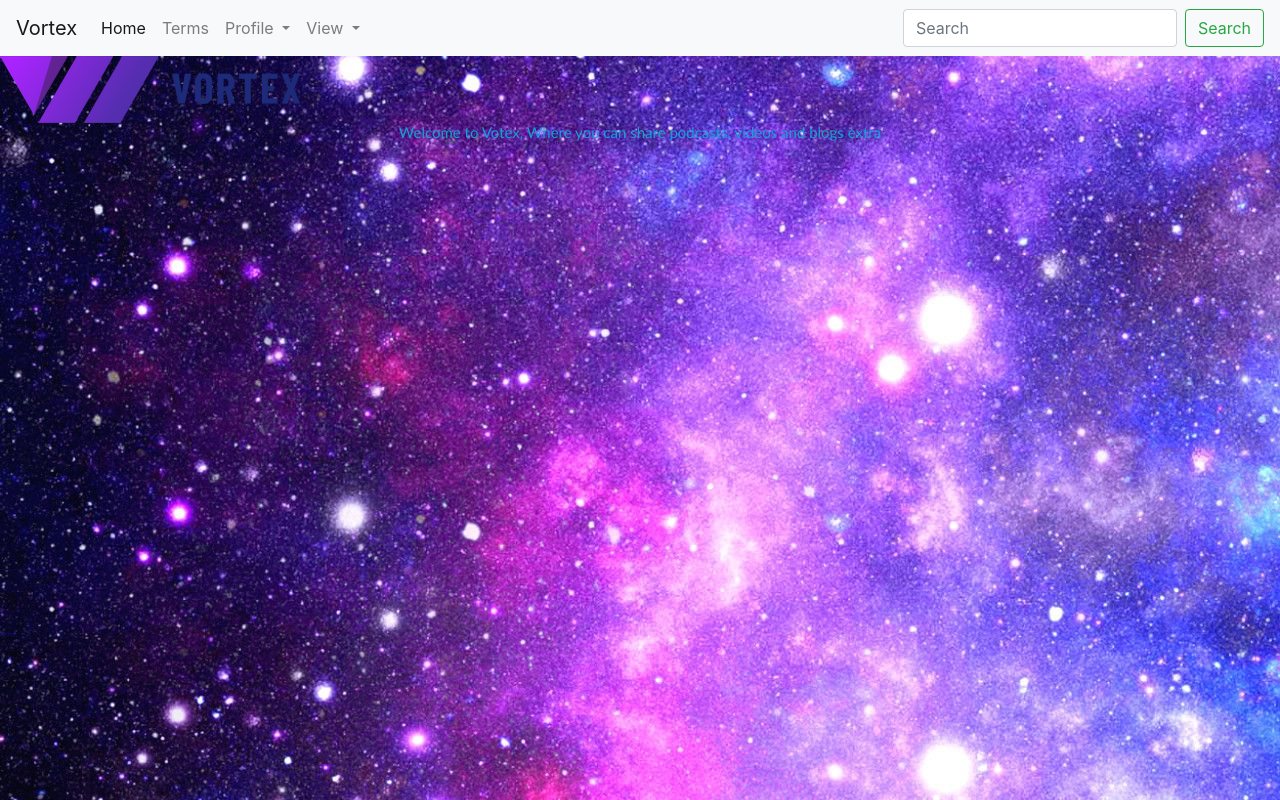
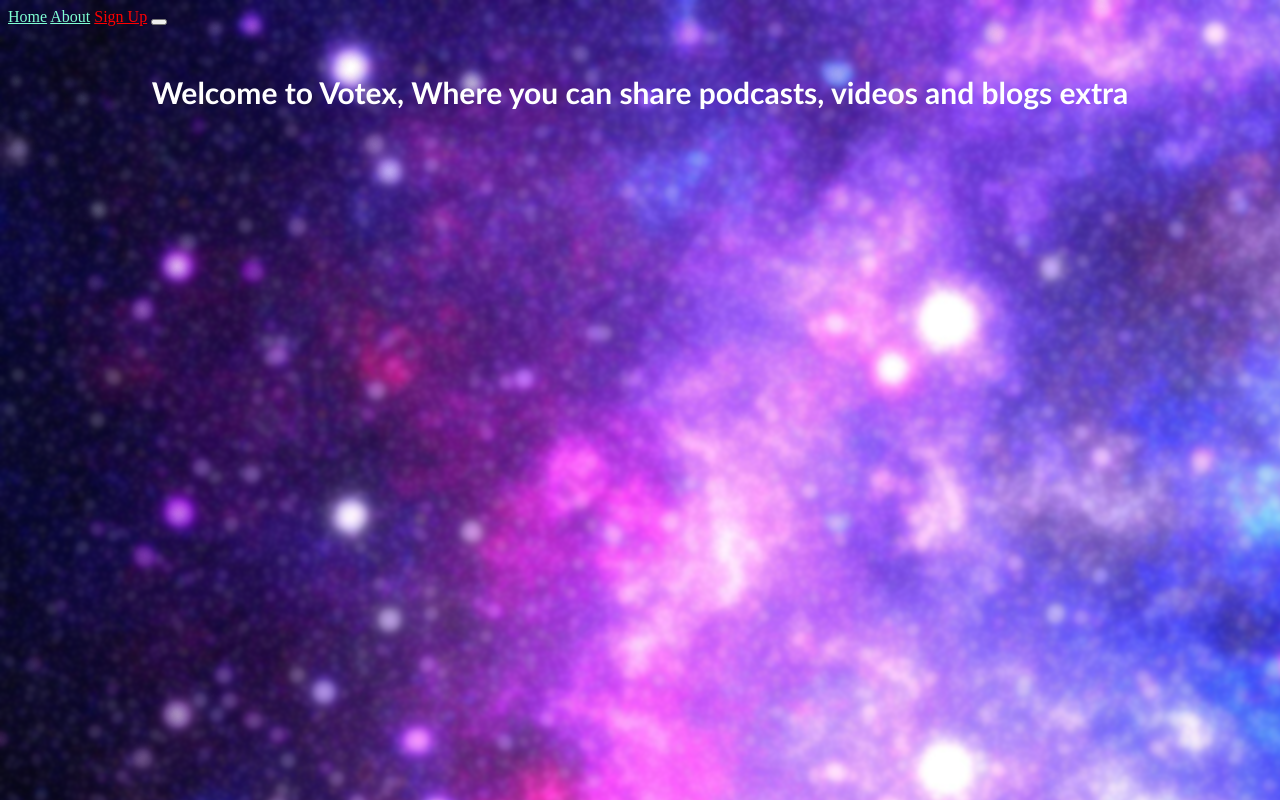
Before and after one commit to PuddlePY/Vortex, a Flask app: page / in a window 1280 px wide. Run offline with Flask 2, Linux system fonts and the light colour scheme; some libraries are stand-ins or nearby versions.

Commit message:
literally dying inside

```diff
--- a/templates/about.html
+++ b/templates/about.html
@@ -1,3 +1,6 @@
+{% extends "base.html" %}
+
+{% block content %}
 <html>
     <body>
         <html>
@@ -18,7 +21,7 @@
 
 
   font-family: 'Trebuchet MS', sans-serif;
-  font-size: 15px;
+  font-size: 30px;
   text-align: center;
   color: rgb(23, 160, 214);
 
@@ -34,3 +37,4 @@
 
 </body>
 </html>
+{% endblock %}
--- a/templates/base.html
+++ b/templates/base.html
@@ -1,11 +1,11 @@
+{% block content %}
+
 <html>
     <body>
         <head>
             <nav class="navbar navbar-expand-lg navbar-light bg-light">
-                <a class="navbar-brand" href="aboutus">Vortex</a>
-                <button class="navbar-toggler" type="button" data-toggle="collapse" data-target="#navbarSupportedContent" aria-controls="navbarSupportedContent" aria-expanded="false" aria-label="Toggle navigation">
-                  <span class="navbar-toggler-icon"></span>
                 </button>
+                <img src="{{url_for('static', filename='vortex.png')}}" align="middle" />
 
                 <div class="collapse navbar-collapse" id="navbarSupportedContent">
                   <ul class="navbar-nav mr-auto">
@@ -31,8 +31,7 @@
                           <div class="dropdown-menu" aria-labelledby="navbarDropdown">
                             <a class="dropdown-item" href="blogs">Blogs</a>
                             <a class="dropdown-item" href="podcasts">Podcasts</a>
-                            <a class="dropdown-item" href="forums"></a>
-                            <img src="{{url_for('static', filename='vortex.png')}}" align="middle" />
+                            <a class="dropdown-item" href="forums"></a
                       </div>
                     </li>
                     <li class="nav-item">
@@ -51,8 +50,6 @@
         <script src="https://code.jquery.com/jquery-3.3.1.slim.min.js" integrity="sha384-q8i/X+965DzO0rT7abK41JStQIAqVgRVzpbzo5smXKp4YfRvH+8abtTE1Pi6jizo" crossorigin="anonymous"></script>
         <script src="https://cdnjs.cloudflare.com/ajax/libs/popper.js/1.14.7/umd/popper.min.js" integrity="sha384-UO2eT0CpHqdSJQ6hJty5KVphtPhzWj9WO1clHTMGa3JDZwrnQq4sF86dIHNDz0W1" crossorigin="anonymous"></script>
         <script src="https://stackpath.bootstrapcdn.com/bootstrap/4.3.1/js/bootstrap.min.js" integrity="sha384-JjSmVgyd0p3pXB1rRibZUAYoIIy6OrQ6VrjIEaFf/nJGzIxFDsf4x0xIM+B07jRM" crossorigin="anonymous"></script>
-        <title>{% block content %}{% endblock %}</title>
     </body>
-
-
-</html>
+  </html>
+{% endblock %}
--- a/templates/home.html
+++ b/templates/home.html
@@ -29,7 +29,7 @@
 <head>
 <style>
 body {
-    background-image:url("/static/gal.jpg");
+    background-image:url("/static/gal.png");
     background-attachment: fixed;
 }
 
@@ -44,17 +44,17 @@
 
 
   font-family: 'Trebuchet MS', sans-serif;
-  font-size: 15px;
+  font-size: 30px;
   text-align: center;
-  color: rgb(23, 160, 214);
+  color: white;
 
 
 }
 </style>
 </head>
-<img src="{{url_for('static', filename='vortex.png')}}" align="middle" />
 
 
+<br>
 <h1 style="color:white"BlogCast</h1>
 <p>Welcome to Votex, Where you can share podcasts, videos and blogs extra</p>
 
```
Also changed, not shown: templates/blog.html (+6 -15 lines), templates/forums.html (+7 -8 lines), static/gal.png (added), static/vortet.png (added), static/vortex.png (deleted).
